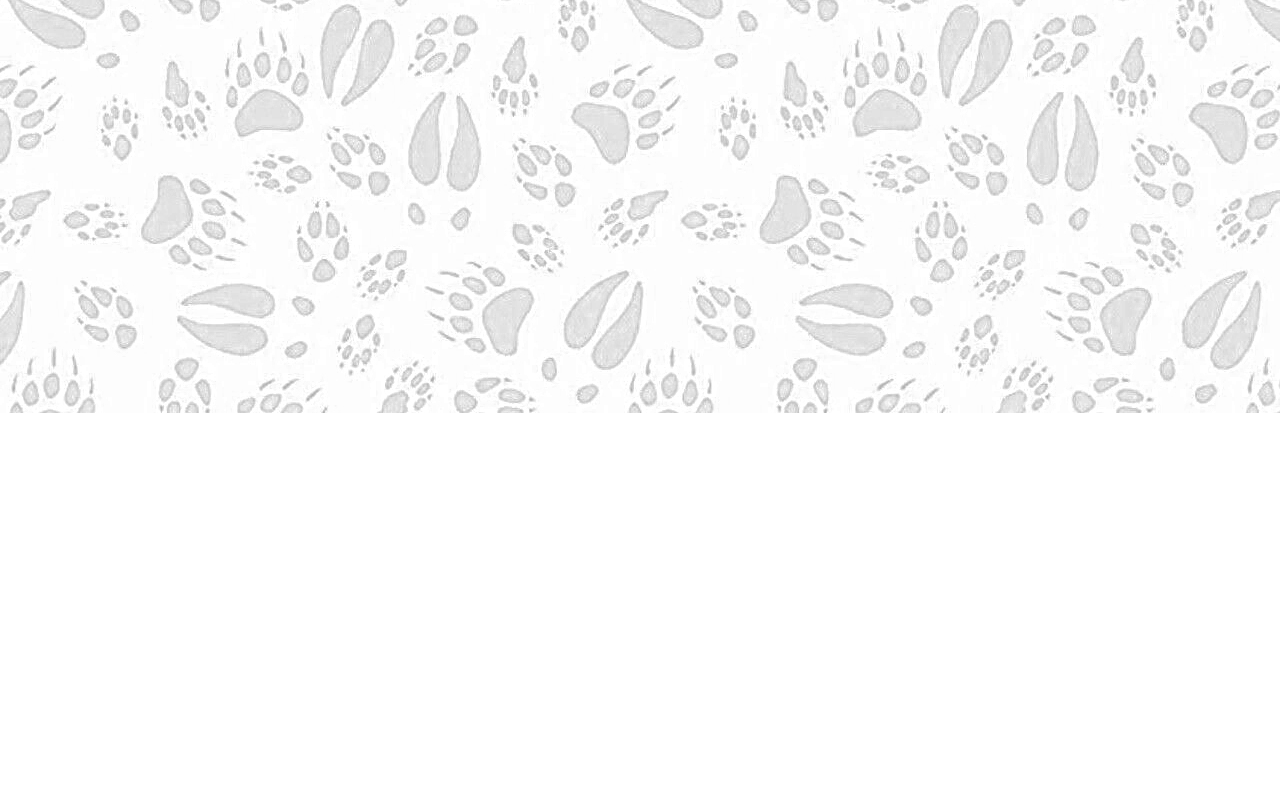
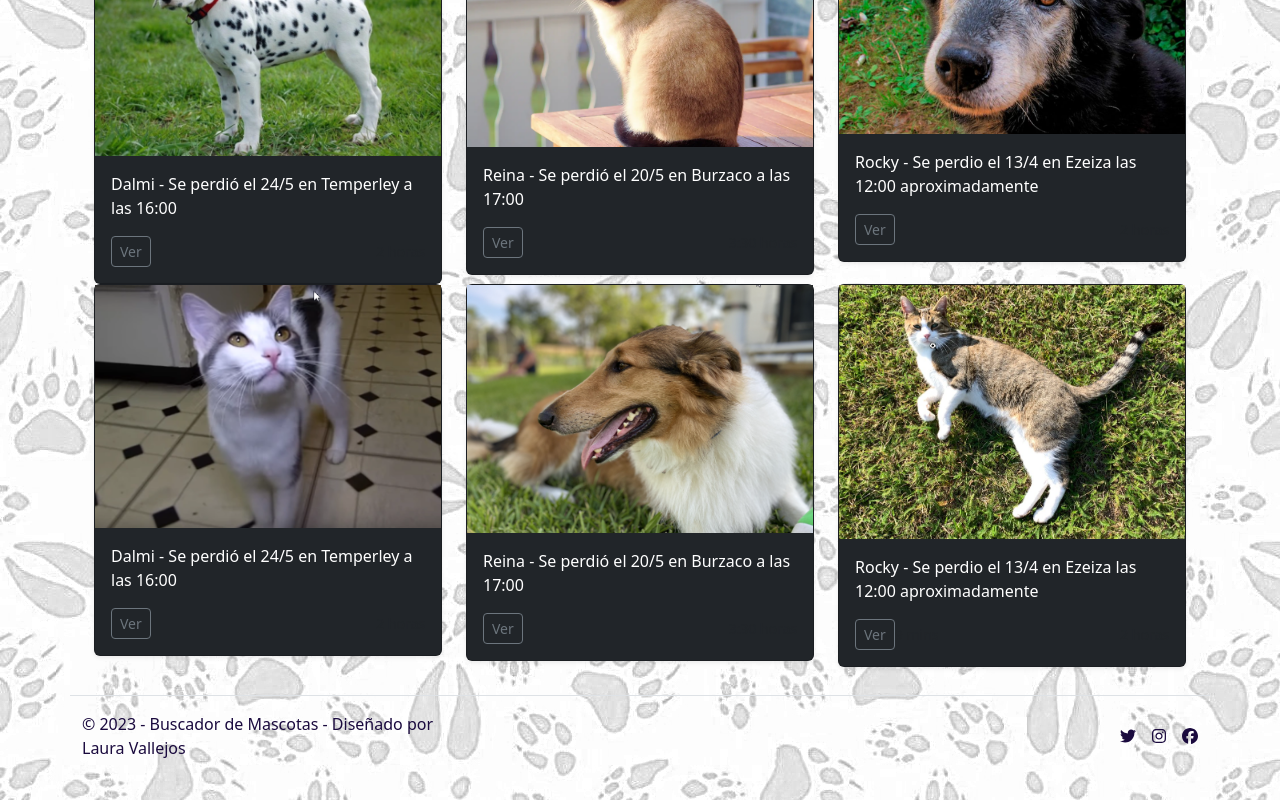
Before and after one commit to Lauravll/Tareas-Diplomatura-Full-Stack-con-ReactJs, a React (Create React App) app in the folder proyecto_final_v1/frontend/: page /perdidos in a window 1280 px wide. Shown: the part 387-1187 px from the top of the page. Before the commit the page ends 800 px from the top, so only its background shows below. Built offline with nearby package versions, Linux system fonts and the light colour scheme.

Commit message:
Actualizo unidad 4

```diff
--- a/proyecto_final_v1/frontend/src/App.css
+++ b/proyecto_final_v1/frontend/src/App.css
@@ -1,38 +1,12 @@
-.App {
-  text-align: center;
+.color-footer {
+  color: #1a0a3e;
 }
 
-.App-logo {
-  height: 40vmin;
-  pointer-events: none;
+body {
+  background-image: url('../public/img/huellitas-fondo_dos.jpg');
+  font-family: 'Open Sans', sans-serif;
 }
 
-@media (prefers-reduced-motion: no-preference) {
-  .App-logo {
-    animation: App-logo-spin infinite 20s linear;
-  }
+nav ul li .active {
+  background-color: rgb(101, 101, 88);
 }
-
-.App-header {
-  background-color: #282c34;
-  min-height: 100vh;
-  display: flex;
-  flex-direction: column;
-  align-items: center;
-  justify-content: center;
-  font-size: calc(10px + 2vmin);
-  color: white;
-}
-
-.App-link {
-  color: #61dafb;
-}
-
-@keyframes App-logo-spin {
-  from {
-    transform: rotate(0deg);
-  }
-  to {
-    transform: rotate(360deg);
-  }
-}
--- a/proyecto_final_v1/frontend/src/App.js
+++ b/proyecto_final_v1/frontend/src/App.js
@@ -1,10 +1,11 @@
 import logo from './logo.svg';
-//import './App.css';
+import './App.css';
 import Header from './components/layouts/Header';
 import Nav from './components/layouts/Nav';
 import Footer from './components/layouts/Footer';
 import { Button } from 'react-bootstrap';
 import HomePage from './pages/HomePage';
+import PerdidosPage from './pages/PerdidosPage';
 import NovedadesPage from './pages/NovedadesPage';
 import { BrowserRouter, Route, Routes } from 'react-router-dom';
 
@@ -16,7 +17,8 @@ function App() {
       <BrowserRouter>
         <Routes>
           <Route path="/" element={<HomePage />} />
-          <Route path="novedades" element={<NovedadesPage />} />
+          <Route path="/perdidos" element={<PerdidosPage />} />
+          <Route path="/novedades" element={<NovedadesPage />} />
         </Routes>
       </BrowserRouter>
       <Footer></Footer>
--- a/proyecto_final_v1/frontend/src/components/layouts/Header.js
+++ b/proyecto_final_v1/frontend/src/components/layouts/Header.js
@@ -10,10 +10,10 @@ const Header = (props) => {
           <img src="img/logo.png" alt="Buscador de Mascotas" className="rounded-circle" width="55" height="55" />
           <Navbar.Brand href="#">Buscador de Mascotas</Navbar.Brand>
           <Nav className="me-auto">
-            <Nav.Link href="home">Home</Nav.Link>
-            <Nav.Link href="perdidos">Perdidos</Nav.Link>
-            <Nav.Link href="consejos">Consejos</Nav.Link>
-            <Nav.Link href="novedades">Novedades</Nav.Link>
+            <Nav.Link href="/">Home</Nav.Link>
+            <Nav.Link href="/perdidos">Perdidos</Nav.Link>
+            <Nav.Link href="/consejos">Consejos</Nav.Link>
+            <Nav.Link href="/novedades">Novedades</Nav.Link>
           </Nav>
         </Container>
       </Navbar>
--- /dev/null
+++ b/proyecto_final_v1/frontend/src/pages/PerdidosPage.js
@@ -0,0 +1,132 @@
+import React from "react";
+import '../styles/components/pages/PerdidosPage.css';
+
+const PerdidosPage = (props) => {
+  return (
+    <main>
+      <section class="py-1 text-center container">
+        <div class="row py-lg-5">
+          <div class="col-lg-6 col-md-8 mx-auto">
+            <h1 class="fw-normal">Últimos reportados perdidos</h1>
+            <p>
+              <a href="contacto-perdidos.html" class="btn my-2 text-white fondoVioleta" style={{ backgroundColor: '#1a0a3e' }} >Registrar mascota perdida</a>
+            </p>
+          </div>
+        </div>
+      </section>
+
+      <section class="album py-1 container" id="cartelera">
+        <div class="container">
+          <div class="row row-cols-md-3">
+            <div class="col">
+              <div class="card shadow-sm bg-dark">
+                <img src="img/imagen1.png" class="d-block w-100" alt="..." />
+
+                <div class="card-body">
+                  <p class="card-text text-white">
+                    Dalmi - Se perdió el 24/5 en Temperley a las 16:00
+                  </p>
+                  <div class="d-flex justify-content-between align-items-center">
+                    <div>
+                      <a href="encontrado-perdido.html" class="btn btn-sm btn-outline-secondary">Ver</a>
+                    </div>
+                    <small class="text-muted">2 horas</small>
+                  </div>
+                </div>
+              </div>
+            </div>
+            <div class="col">
+              <div class="card shadow-sm bg-dark">
+                <img src="img/imagen2.png" class="d-block w-100" alt="..." />
+
+                <div class="card-body">
+                  <p class="card-text text-white">
+                    Reina - Se perdió el 20/5 en Burzaco a las 17:00
+                  </p>
+                  <div class="d-flex justify-content-between align-items-center">
+                    <a href="encontrado-perdido.html" class="btn btn-sm btn-outline-secondary">Ver</a>
+                    <small class="text-muted">3:30 horas</small>
+                  </div>
+                </div>
+              </div>
+            </div>
+            <div class="col">
+              <div class="card shadow-sm bg-dark">
+                <img src="img/imagen3.png" class="d-block w-100" alt="..." />
+
+                <div class="card-body">
+                  <p class="card-text text-white">
+                    Rocky - Se perdio el 13/4 en Ezeiza las 12:00 aproximadamente
+                  </p>
+                  <div class="d-flex justify-content-between align-items-center">
+                    <a href="encontrado-perdido.html" class="btn btn-sm btn-outline-secondary">Ver</a>
+                    <small class="text-muted">2 horas</small>
+                  </div>
+                </div>
+              </div>
+            </div>
+            <div class="col">
+              <div class="card shadow-sm bg-dark">
+                <img src="img/imagen6.png" class="d-block w-100" alt="..." />
+
+                <div class="card-body">
+                  <p class="card-text text-white">
+                    Dalmi - Se perdió el 24/5 en Temperley a las 16:00
+                  </p>
+                  <div class="d-flex justify-content-between align-items-center">
+                    <div class="btn-group">
+                      <button type="button" class="btn btn-sm btn-outline-secondary">Ver</button>
+                    </div>
+                    <small class="text-muted">2 horas</small>
+                  </div>
+                </div>
+              </div>
+            </div>
+            <div class="col">
+              <div class="card shadow-sm bg-dark">
+                <img src="img/imagen4.png" class="d-block w-100" alt="..." />
+
+                <div class="card-body">
+                  <p class="card-text text-white">
+                    Reina - Se perdió el 20/5 en Burzaco a las 17:00
+                  </p>
+                  <div class="d-flex justify-content-between align-items-center">
+                    <div class="btn-group">
+                      <button type="button" class="btn btn-sm btn-outline-secondary">Ver</button>
+                    </div>
+                    <small class="text-muted">3:30 horas</small>
+                  </div>
+                </div>
+              </div>
+            </div>
+            <div class="col">
+              <div class="card shadow-sm bg-dark">
+                <img src="img/imagen5.png" class="d-block w-100" alt="..." />
+
+                <div class="card-body">
+                  <p class="card-text text-white">
+                    Rocky - Se perdio el 13/4 en Ezeiza las 12:00 aproximadamente
+                  </p>
+                  <div class="d-flex justify-content-between align-items-center">
+                    <div class="d-flex justify-content-between align-items-center">
+                      <div class="btn-group">
+                        <button type="button" class="btn btn-sm btn-outline-secondary">Ver</button>
+                      </div>
+                      <small class="text-body-secondary">9 mins</small>
+                    </div>
+                    <small class="text-muted">2 horas</small>
+                  </div>
+                </div>
+              </div>
+            </div>
+          </div>
+
+        </div>
+      </section>
+
+    </main>
+
+  );
+}
+
+export default PerdidosPage;
--- a/proyecto_final_v1/frontend/src/styles/components/pages/HomePage.css
+++ b/proyecto_final_v1/frontend/src/styles/components/pages/HomePage.css
@@ -1,16 +1,3 @@
-.color-footer {
-  color: #1a0a3e;
-}
-
-body {
-  background-image: url('../../../../public/img/huellitas-fondo_dos.jpg');
-  font-family: 'Open Sans', sans-serif;
-}
-
-nav ul li .active {
-  background-color: rgb(101, 101, 88);
-}
-
 .carousel-item {
   width: 100%;
   /*width you want*/
@@ -22,48 +9,3 @@ nav ul li .active {
   width: 100%;
   height: 100%;
 }
-
-.servicio {
-  border: 1px solic #ccc;
-  border-radius: 10px;
-  padding: 16px;
-  margin: 16px 0;
-  display: flex;
-  gap: 32px;
-  align-items: center;
-}
-
-.servicio .info h4 {
-  color: black;
-  font-weight: 500;
-  font-style: italic;
-  padding-bottom: 10px;
-  border-bottom: 1px solid #1a0a3e;
-}
-
-.servicio .info p {
-  font-size: 13 px;
-}
-
-.servicio img {
-  border-radius: 13px;
-  display: block;
-  max-width: 300px;
-}
-
-.servicio:nth-child(even) {
-  flex-direction: row-reverse;
-}
-
-.formularioRegistro .botonRegistrar {
-  background-color: #1a0a3e;
-  box-shadow: 0 0 10px rgba(0, 0, 0, 0.4);
-  width: 100%;
-  cursor: pointer;
-}
-
-.mascotaPerdidaShow {
-  background-color: #1a0a3e;
-  box-shadow: 0 0 10px rgba(0, 0, 0, 0.4);
-  cursor: pointer;
-}
--- a/proyecto_final_v1/frontend/src/styles/components/pages/NovedadesPage.css
+++ b/proyecto_final_v1/frontend/src/styles/components/pages/NovedadesPage.css
@@ -1,16 +1,3 @@
-.color-footer {
-  color: #1a0a3e;
-}
-
-body {
-  background-image: url('../../../../public/img/huellitas-fondo_dos.jpg');
-  font-family: 'Open Sans', sans-serif;
-}
-
-nav ul li .active {
-  background-color: rgb(101, 101, 88);
-}
-
 .carousel-item {
   width: 100%;
   /*width you want*/
@@ -62,16 +49,6 @@ nav ul li .active {
   cursor: pointer;
 }
 
-.mascotaPerdidaShow {
-  background-color: #1a0a3e;
-  box-shadow: 0 0 10px rgba(0, 0, 0, 0.4);
-  cursor: pointer;
-}
-
 .fondoVioleta {
   background-color: #1a0a3e;
 }
-
-fondoVioleta {
-  background-color: #1a0a3e;
-}
--- a/proyecto_final_v1/frontend/src/styles/components/pages/PerdidosPage.css
+++ b/proyecto_final_v1/frontend/src/styles/components/pages/PerdidosPage.css
@@ -0,0 +1,48 @@
+.servicio {
+  border: 1px solic #ccc;
+  border-radius: 10px;
+  padding: 16px;
+  margin: 16px 0;
+  display: flex;
+  gap: 32px;
+  align-items: center;
+}
+
+.servicio .info h4 {
+  color: black;
+  font-weight: 500;
+  font-style: italic;
+  padding-bottom: 10px;
+  border-bottom: 1px solid #1a0a3e;
+}
+
+.servicio .info p {
+  font-size: 13 px;
+}
+
+.servicio img {
+  border-radius: 13px;
+  display: block;
+  max-width: 300px;
+}
+
+.servicio:nth-child(even) {
+  flex-direction: row-reverse;
+}
+
+.formularioRegistro .botonRegistrar {
+  background-color: #1a0a3e;
+  box-shadow: 0 0 10px rgba(0, 0, 0, 0.4);
+  width: 100%;
+  cursor: pointer;
+}
+
+.mascotaPerdidaShow {
+  background-color: #1a0a3e;
+  box-shadow: 0 0 10px rgba(0, 0, 0, 0.4);
+  cursor: pointer;
+}
+
+.fondoVioleta {
+  background-color: #1a0a3e;
+}
```
